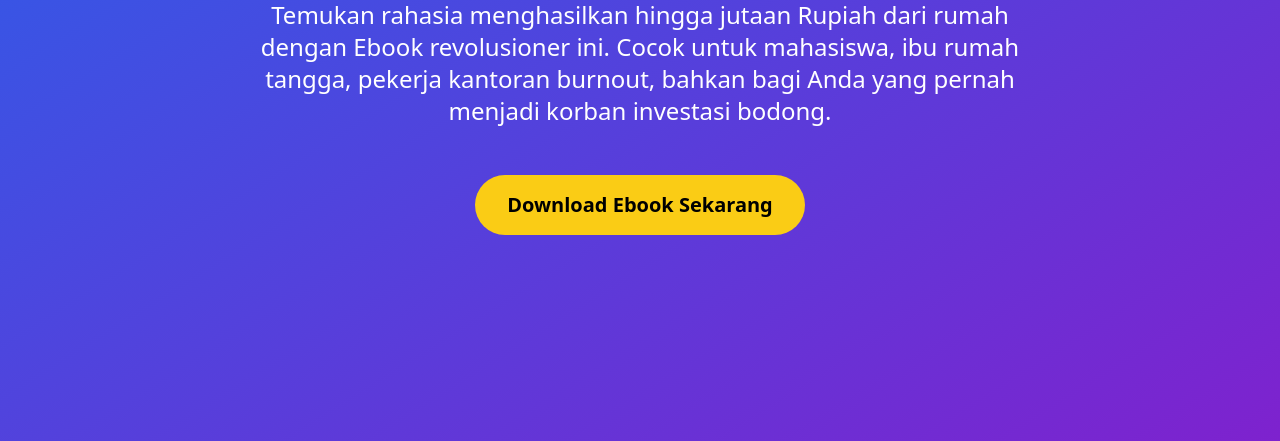
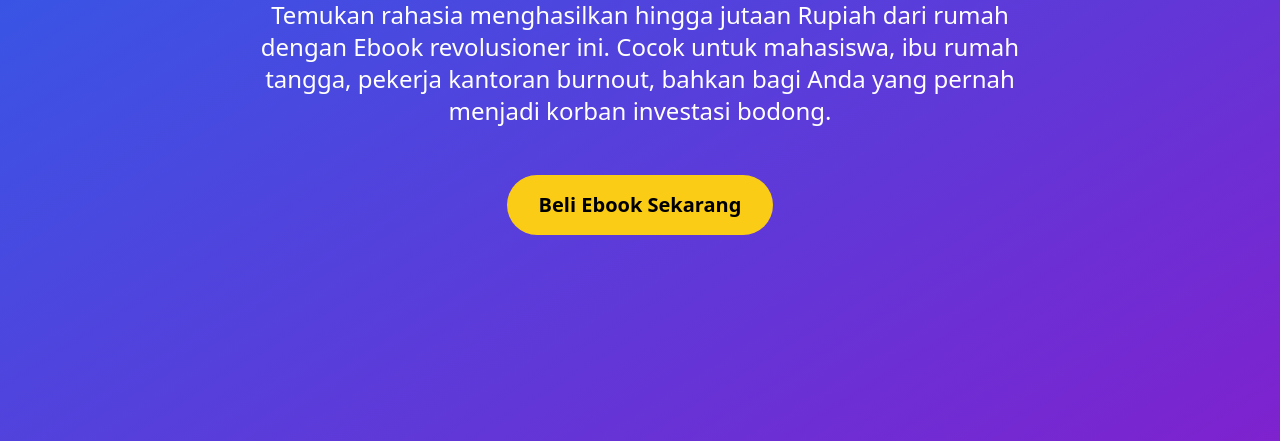
Before and after one commit to muhkelvin/LandingPage-Sales, a plain HTML site: page index.html in a window 1280 px wide. Shown: the part 359-800 px from the top of the page. Drawn offline with nearby package versions, Linux system fonts and the light colour scheme.

Commit message:
Update index.html

```diff
--- a/index.html
+++ b/index.html
@@ -32,8 +32,14 @@
             <p class="text-xl md:text-2xl mb-12 max-w-3xl mx-auto">
                 Temukan rahasia menghasilkan hingga jutaan Rupiah dari rumah dengan Ebook revolusioner ini. Cocok untuk mahasiswa, ibu rumah tangga, pekerja kantoran burnout, bahkan bagi Anda yang pernah menjadi korban investasi bodong.
             </p>
-            <a href="#" class="inline-block bg-yellow-400 hover:bg-yellow-500 text-black font-bold py-4 px-8 rounded-full text-lg md:text-xl transition-all transform hover:scale-105">
-                Download Ebook Sekarang
+            <a href="https://tribeversity.com/course/payment/597hl883?source=chief" onclick="fbq('track', 'AddToCart', {
+                content_name: 'Ebook Penghasilan Online',
+                content_type: 'product',
+                content_ids: ['EBO-001'],
+                value: 99000,
+                currency: 'IDR'
+            });" class="inline-block bg-yellow-400 hover:bg-yellow-500 text-black font-bold py-4 px-8 rounded-full text-lg md:text-xl transition-all transform hover:scale-105">
+                Beli Ebook Sekarang
             </a>
         </div>
     </header>
@@ -254,7 +260,7 @@
             <p class="text-xl mb-12 max-w-3xl mx-auto">
                 Manfaatkan peluang yang ada dengan metode yang terbukti. Hasilkan uang tambahan dengan mudah, aman, dan terpercaya.
             </p>
-            <a href="/checkout" onclick="fbq('track', 'AddToCart', {
+            <a href="https://tribeversity.com/course/payment/597hl883?source=chief" onclick="fbq('track', 'AddToCart', {
                 content_name: 'Ebook Penghasilan Online',
                 content_type: 'product',
                 content_ids: ['EBO-001'],
```
